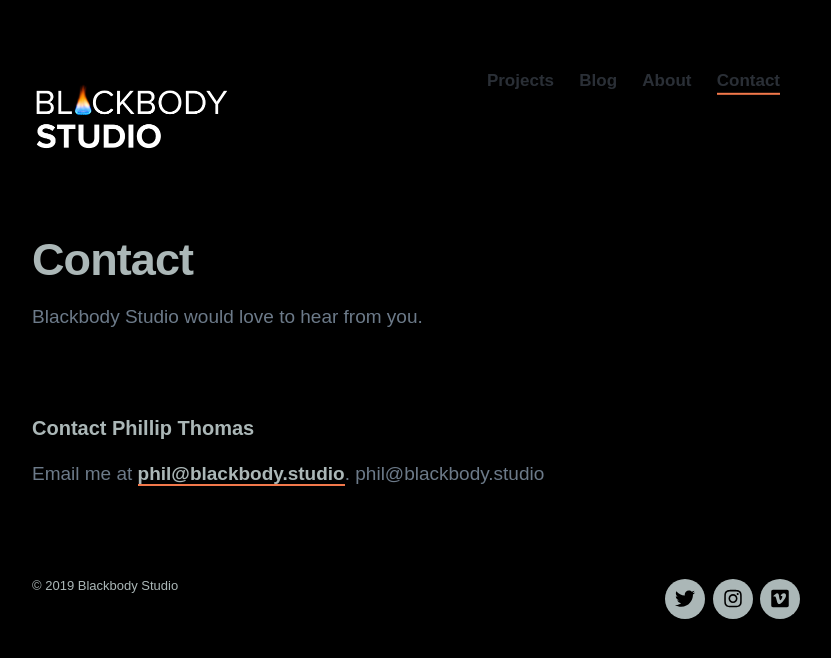
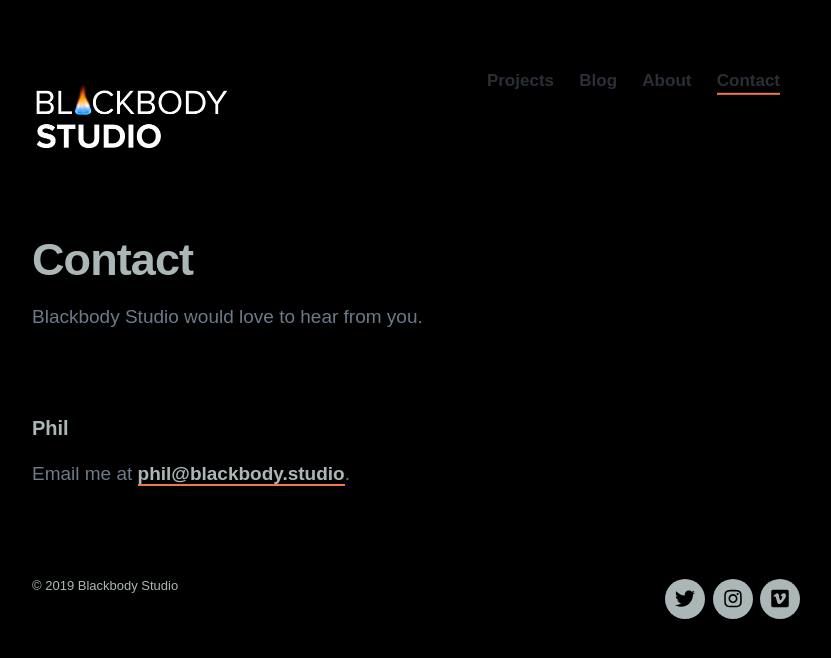
Before and after one commit to blackbody-studio/blackbody-studio.github.io, a Jekyll site: the page built from _pages/contact.md, in a window 1280 px wide. Shown: the top 658 px of the page, without its empty margins (224-1055 px from the left). Built offline with Jekyll 4.4.1, drawn with Linux system fonts in a browser that asks for light colours; nearby versions of some CDN libraries; some web fonts are replaced.

Commit message:
Blflkgjfdslg

```diff
--- a/_pages/contact.md
+++ b/_pages/contact.md
@@ -7,6 +7,5 @@ featured_image: /images/demo/demo-landscape.jpg
 
 <!-- {% include contact-form.html %} -->
 
-##### Contact Phillip Thomas
-Email me at [phil@blackbody.studio](mailto:phil@blackbody.studio?subject=Help%20me%20bring%20my%20ideas%20to%20life).
-phil@blackbody.studio
+##### Phil
+Email me at [phil@blackbody.studio](mailto:phil@blackbody.studio).
```
